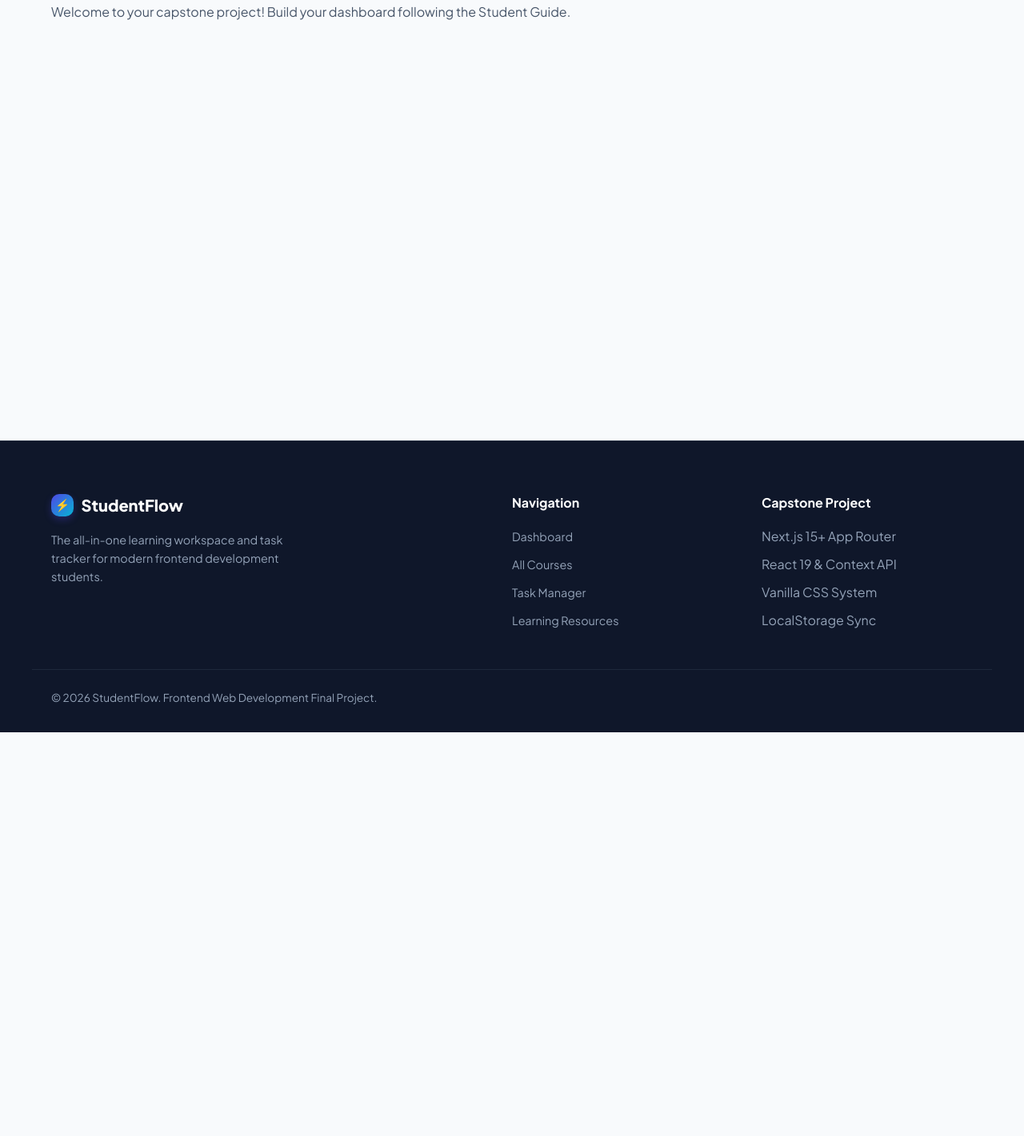
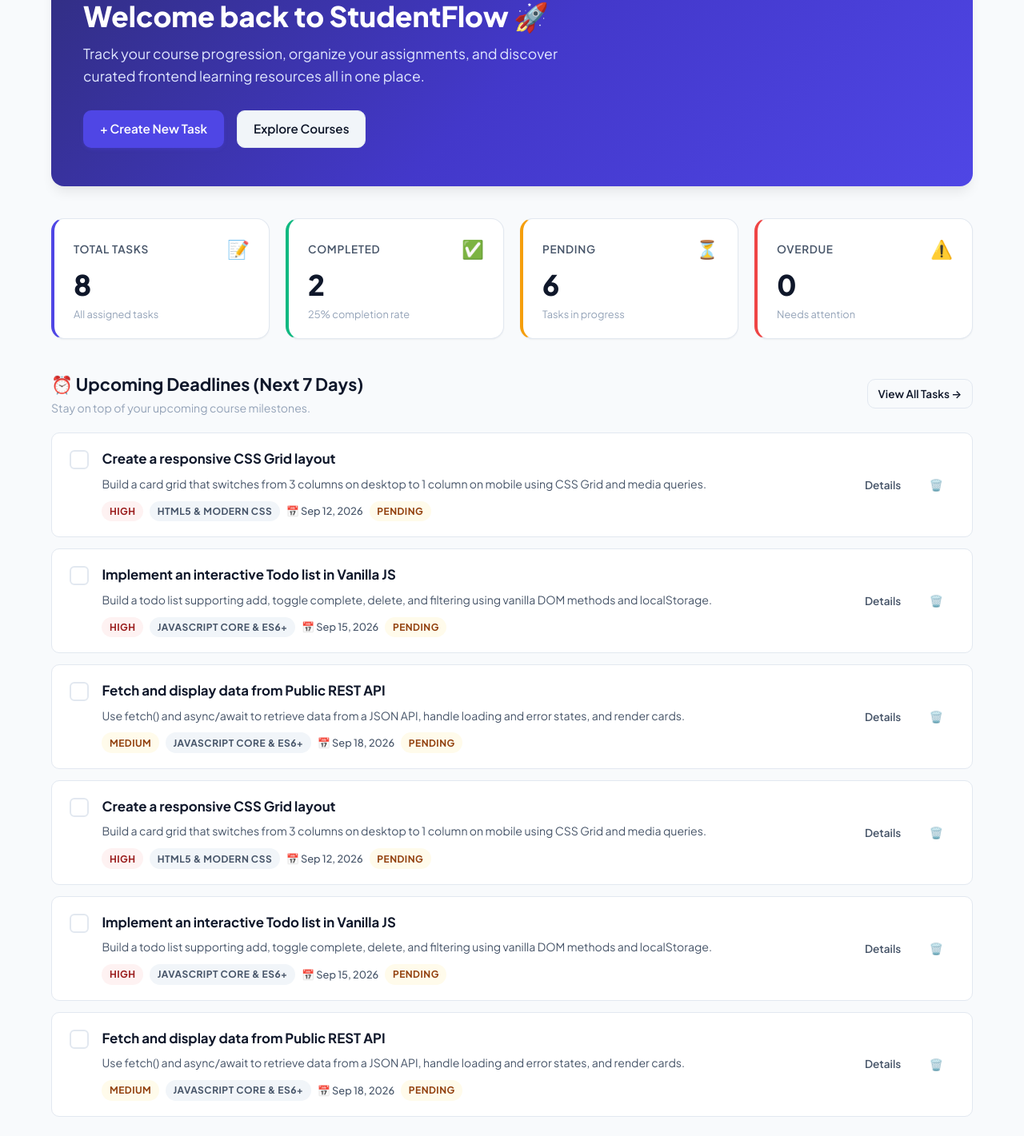
Before and after one commit to mh5034/Student-Flow, a Next.js app in the folder studentflow-starter/: page / in a window 1280 px wide. Shown: the part 160-1581 px from the top of the page at 80% size. Before the commit the page ends 1076 px from the top, so only its background shows below. Built offline with nearby package versions, Linux system fonts and the light colour scheme.

Commit message:
complete HomePage and StatsCard component

```diff
--- a/studentflow-starter/app/page.js
+++ b/studentflow-starter/app/page.js
@@ -1,10 +1,155 @@
+"use client";
+import StatsCard from "@/components/StatsCard";
+import Link from "next/link";
+import { useTasks } from "@/context/TaskContext";
+import TaskCard from "@/components/TaskCard";
+import { courses } from "@/data/courses";
+import CourseCard from "@/components/CourseCard";
+import { getUpcomingTasks, isOverdue } from "@/lib/helpers";
+
 export default function HomePage() {
+  const { tasks, toggleTask, deleteTask } = useTasks();
+
+  const upcomingTasks = getUpcomingTasks(tasks);
+  const completedTasks = tasks.filter((task) => {
+    return task.status === "completed";
+  });
+  const overdueTasks = tasks.filter((task) => {
+    return isOverdue(task);
+  });
+
+  const pendingTasks = tasks.length - completedTasks.length;
+
+  const completionRate = ((completedTasks.length / tasks.length) * 100).toFixed(
+    0,
+  );
+
+  const statsCard = [
+    {
+      title: "Total tasks",
+      icon: "📝",
+      value: tasks.length,
+      subtitle: "All assigned tasks",
+      colorVariant: "primary",
+    },
+    {
+      title: "Completed",
+      icon: "✅",
+      value: completedTasks.length,
+      subtitle: `${completionRate}% completion rate`,
+      colorVariant: "success",
+    },
+    {
+      title: "Pending",
+      icon: "⏳",
+      value: pendingTasks,
+      subtitle: "Tasks in progress",
+      colorVariant: "warning",
+    },
+    {
+      title: "Overdue",
+      icon: "⚠️",
+      value: overdueTasks.length,
+      subtitle: "Needs attention",
+      colorVariant: "danger",
+    },
+  ];
   return (
     <div className="container">
-      <h1 className="page-title">StudentFlow Dashboard</h1>
-      <p className="page-subtitle">
-        Welcome to your capstone project! Build your dashboard following the Student Guide.
-      </p>
+      <section className="hero-banner">
+        <h1 className="hero-title">Welcome back to StudentFlow 🚀</h1>
+        <p className="hero-subtitle">
+          Track your course progression, organize your assignments, and discover
+          curated frontend learning resources all in one place.
+        </p>
+        <div className="hero-actions">
+          <Link className="btn btn-primary" href="/tasks/new">
+            + Create New Task
+          </Link>
+          <Link className="btn btn-secondary" href="/courses">
+            Explore Courses
+          </Link>
+        </div>
+      </section>
+      <section className="dashboard-stats-section">
+        <div className="stats-grid">
+          {statsCard.map((statCard) => (
+            <StatsCard
+              key={statCard.title}
+              title={statCard.title}
+              icon={statCard.icon}
+              value={statCard.value}
+              subtitle={statCard.subtitle}
+              colorVariant={statCard.colorVariant}
+            />
+          ))}
+        </div>
+        <div className="dashboard-upcoming-section">
+          <div className="page-header dashboard-upcoming-header">
+            <div>
+              <h3 className="dashboard-upcoming-title">
+                ⏰ Upcoming Deadlines (Next 7 Days)
+              </h3>
+              <p className="dashboard-upcoming-subtitle">
+                Stay on top of your upcoming course milestones.
+              </p>
+            </div>
+            <Link className="btn btn-outline btn-sm" href="/tasks">
+              View All Tasks →
+            </Link>
+          </div>
+          {upcomingTasks.length > 0 ? (
+            <div className="tasks-list">
+              {upcomingTasks.map((task) => (
+                <TaskCard
+                  key={task.id}
+                  task={task}
+                  onToggle={toggleTask}
+                  onDelete={deleteTask}
+                  courses={courses}
+                />
+              ))}
+            </div>
+          ) : (
+            <div className="empty-state">
+              <div className="empty-icon">🎉</div>
+              <h4>No tasks due in the next 7 days!</h4>
+              <p className="text-muted">
+                You are all caught up or have no pending deadlines this week.
+              </p>
+            </div>
+          )}
+          <div className="tasks-list">
+            {upcomingTasks.map((task) => (
+              <TaskCard
+                key={task.id}
+                task={task}
+                onToggle={toggleTask}
+                onDelete={deleteTask}
+                courses={courses}
+              />
+            ))}
+          </div>
+        </div>
+      </section>
+      <section className="dashboard-courses-sections">
+        <div className="page-header">
+          <div>
+            <h2 className="page-title">Enrolled Courses</h2>
+            <p className="page-subtitle">
+              Your core curriculum in the frontend development program.
+            </p>
+          </div>
+          <Link className="btn btn-outline btn-sm" href="/courses">
+            Browse All ({courses.length}) →
+          </Link>
+        </div>
+        <div className="cards-grid">
+          {courses.map((course) => (
+            <CourseCard key={course.id} course={course} />
+          ))}
+        </div>
+      </section>
     </div>
   );
 }
--- a/studentflow-starter/components/StatsCard.js
+++ b/studentflow-starter/components/StatsCard.js
@@ -1,8 +1,20 @@
-export default function StatsCard({ title, value, icon, colorVariant = "default", subtitle }) {
+export default function StatsCard({
+  title,
+  value,
+  icon,
+  colorVariant = "default",
+  subtitle,
+}) {
   // TODO: Build your StatsCard component here
   return (
     <div className={`stats-card variant-${colorVariant}`}>
       {/* TODO: Display icon, title, value, and subtitle */}
+      <div className="stats-card-header">
+        <span className="stats-title">{title}</span>
+        <span className="stats-icon">{icon}</span>
+      </div>
+      <div className="stats-value">{value}</div>
+      <div className="stats-subtitle">{subtitle}</div>
     </div>
   );
 }
```
